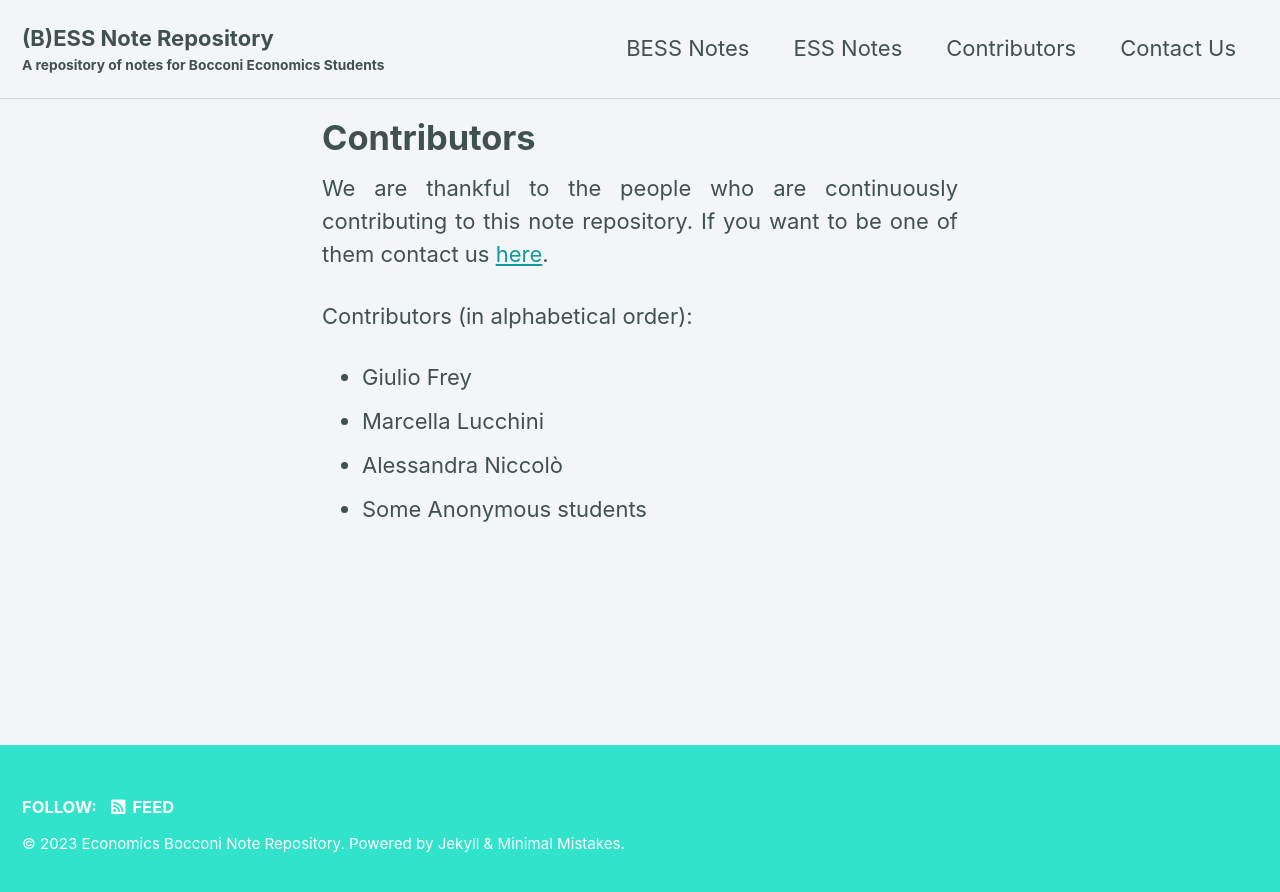
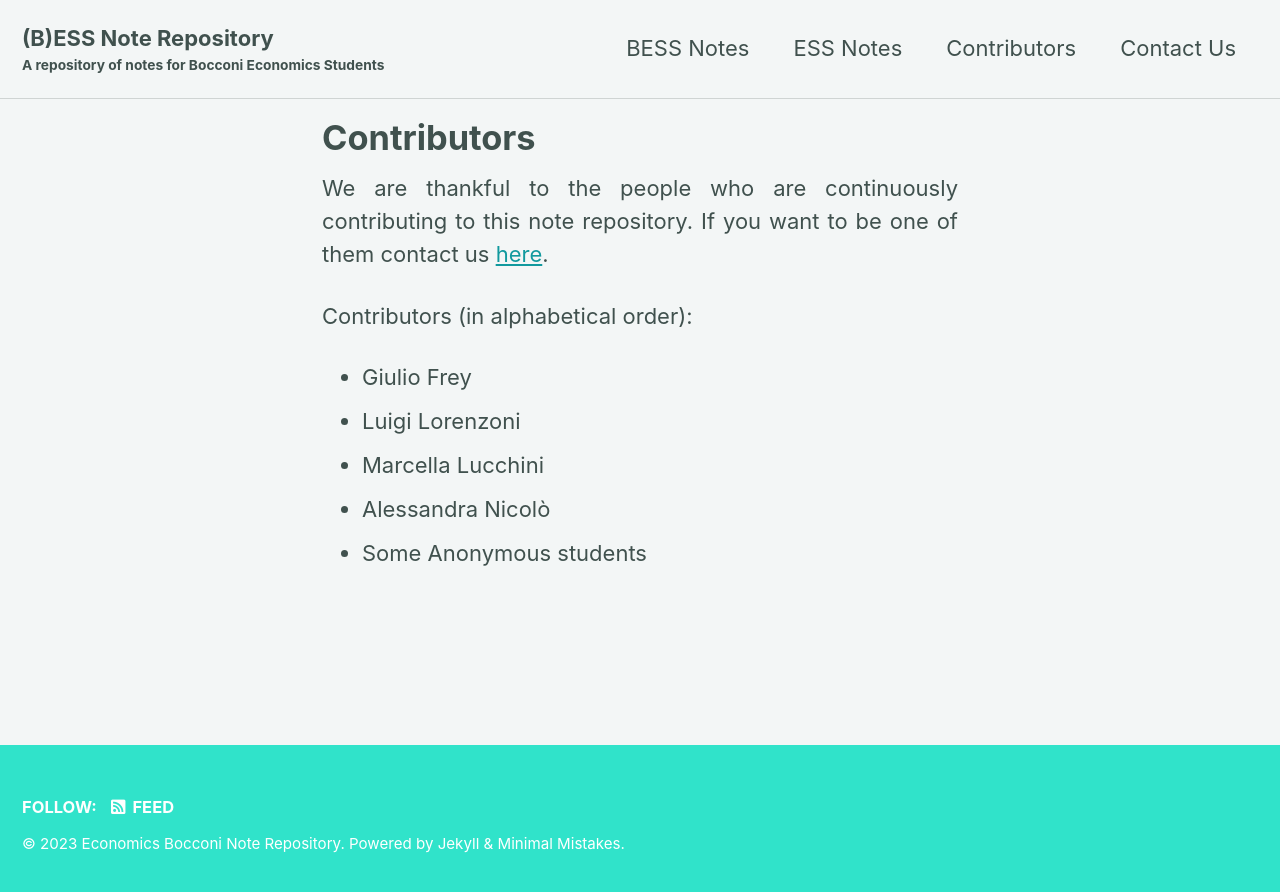
Before and after one commit to notesrepo/notesrepo.github.io, a Jekyll site: the page built from _pages/contributors.md, in a window 1280 px wide. Shown: the top 892 px of the page. Built offline with Jekyll 4.4.1, drawn with Linux system fonts in a browser that asks for light colours; cached includes are drawn as plain includes.

Commit message:
fixing typos

```diff
--- a/_pages/contributors.md
+++ b/_pages/contributors.md
@@ -3,10 +3,11 @@ layout: single
 title: "Contributors"
 permalink: /contributors/
 ---
-We are thankful to the people who are continuously contributing to this note repository. If you want to be one of them contact us <a href="mailto:essnotes@gmail.com">here</a>.
+We are thankful to the people who are continuously contributing to this note repository. If you want to be one of them contact us <a href="mailto:essnotesrepo@gmail.com">here</a>.
 
 Contributors (in alphabetical order):
 - Giulio Frey
+- Luigi Lorenzoni
 - Marcella Lucchini
-- Alessandra Niccolò
+- Alessandra Nicolò
 - Some Anonymous students
```
Also changed, not shown: _pages/contact.md (+1 -1 lines).
